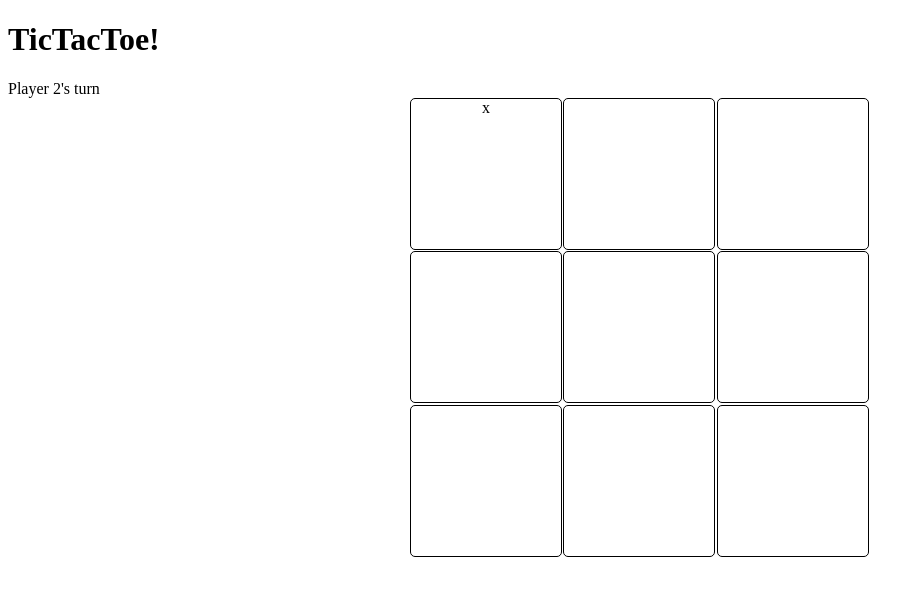
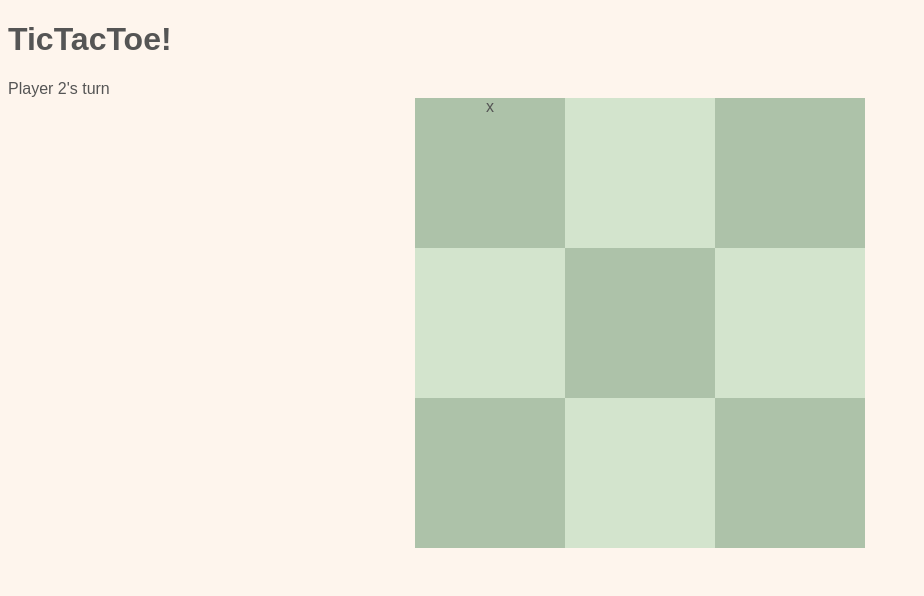
Before and after one commit to erikboren/topTicTacToe, a plain HTML site: page index.html in a window 1280 px wide. Both pictures are taken after a click on the element 486 px from the left and 173 px from the top of the page. Shown: the whole page, without its empty margins (0-924 px from the left). Drawn offline with Linux system fonts and the light colour scheme.

Commit message:
Now, fields can't be played twice! + design

```diff
--- a/index.html
+++ b/index.html
@@ -4,7 +4,7 @@
     <meta charset="UTF-8">
     <meta name="viewport" content="width=device-width, initial-scale=1.0">
     <meta http-equiv="X-UA-Compatible" content="ie=edge">
-    <title>HTML 5 Boilerplate</title>
+    <title>topTicTacToe</title>
     <link rel="stylesheet" href="style.css">
   </head>
   <body>
--- a/index.js
+++ b/index.js
@@ -19,16 +19,10 @@ const playerFactory = (marker,isBot,playerID) =>{
 
 const fieldFactory = (xCord,yCord) =>{
     this.status = null;
-
    const cord = [xCord,yCord];
 
     const playField = function(player){
-        if (status != null){
-            this.status = player.marker;
-            return true;
-        } else {
-            return false;
-        }
+        this.status = player.marker;
     };
 
     return {status, cord, playField};
@@ -37,11 +31,19 @@ const fieldFactory = (xCord,yCord) =>{
 
 const screenFieldFactory = (xCord,yCord) =>{
     var element = document.createElement('div');
+
     element.classList.add('screenField');
+
+    const cordSum = xCord+yCord+1;
+
+    if(cordSum % 2 == 1){
+        element.classList.add("oddField");
+    } else{
+        element.classList.add("evenField");
+    }
+
     element.onclick = function(){
-        element.textContent = players[activePlayer].marker;
         players[activePlayer].play(xCord,yCord);
-
     };
     return  {element};
 };
@@ -53,22 +55,25 @@ players[1] = playerFactory('o',false,1);
 
 const board = (function(){
     let fieldArray =  Array.from(Array(3), () => new Array(3));
-    let markerArray = Array.from(Array(3), () => new Array(3));
 
 
     for(i=0;i<3;i++){
         for(k=0; k<3; k++){
             var field = fieldFactory(i,k);
             fieldArray[i][k] = field;
-            markerArray[i][k] = field.status;
         }
     }
 
     const placeMarker = function(xCord,yCord,player){
-        fieldArray[xCord][yCord].playField(player);
-        activePlayer = changePlayer(player);
-        var win = checkWin(player);
-        win[0] == true ? screenController.displayWinner(player.playerID): screenController.displayPlayerTurn() ;
+        if(fieldArray[xCord][yCord].status == 'null'){
+            fieldArray[xCord][yCord].playField(player);
+            activePlayer = changePlayer(player);
+            var win = checkWin(player);
+            win[0] == true ? screenController.displayWinner(player.playerID): screenController.displayPlayerTurn();
+            screenController.updateField(xCord,yCord);
+        } else{
+            console.log(fieldArray[xCord][yCord].status);
+        }
         return;
     };
 
@@ -104,23 +109,22 @@ const board = (function(){
     const changePlayer = function(player){
         return player.playerID == 0 ? 1 : 0;
     };
-    const printMArray = () => {
-        console.table(markerArray);
-    };
+
 
     const printArray = ()=> console.table(fieldArray);
 
-    return {printArray, fieldArray, placeMarker, printMArray, markerArray, checkWin};
+    return {printArray, fieldArray, placeMarker, checkWin};
 
 })();
 
 const screenController = (function(){
-
+    var screenFieldArray = Array.from(Array(3), () => new Array(3));
     const display = function(){
         screenBoard.innerHTML = '';
         for(i=0;i<3;i++){
         for(k=0; k<3; k++){
-           screenBoard.appendChild(screenFieldFactory(i,k).element);
+            screenFieldArray[i][k] = screenFieldFactory(i,k).element;
+           screenBoard.appendChild(screenFieldArray[i][k]);
             }
         }
     };
@@ -140,7 +144,17 @@ const screenController = (function(){
         displayPlayerTurn();
     };
 
-    return {update, displayPlayerTurn, displayWinner};
+    const updateField = function(xCord,yCord){
+        screenFieldArray[xCord][yCord].textContent = board.fieldArray[xCord][yCord].status;
+        screenBoard.innerHTML = '';
+        for(i=0;i<3;i++){
+            for(k=0; k<3; k++){
+               screenBoard.appendChild(screenFieldArray[i][k]);
+                }
+            }
+    };
+
+    return {update, displayPlayerTurn, displayWinner, updateField};
 })();
 
 
@@ -148,7 +162,3 @@ const screenController = (function(){
 var activePlayer = 0;
 
 screenController.update();
-
-board.printMArray();
-
-board.printArray();
--- a/style.css
+++ b/style.css
@@ -1,9 +1,29 @@
+body{
+    background-color: #FEF5ED;
+    font-family: sans-serif;
+    color: #555555;
+}
+
 .screenField{
     width: 150px;
     height: 150px;
-    border: 1px solid black;
-    border-radius: 5px;
     text-align: center;
+}
+
+.evenField{
+    background-color: #D3E4CD;
+}
+
+.oddField{
+    background-color: #ADC2A9;
+}
+
+.xField{
+
+}
+
+.ofield{
+
 }
 
 .screenBoard{
@@ -11,6 +31,8 @@
     display: grid;
     grid-template-columns: repeat(3,1fr);
     grid-template-columns: repeat(3,1fr);
-    height: 460px;
-    width: 460px;
+    justify-items: center;
+    align-items: center;
+    height:fit-content;
+    width: fit-content;
 }
```
